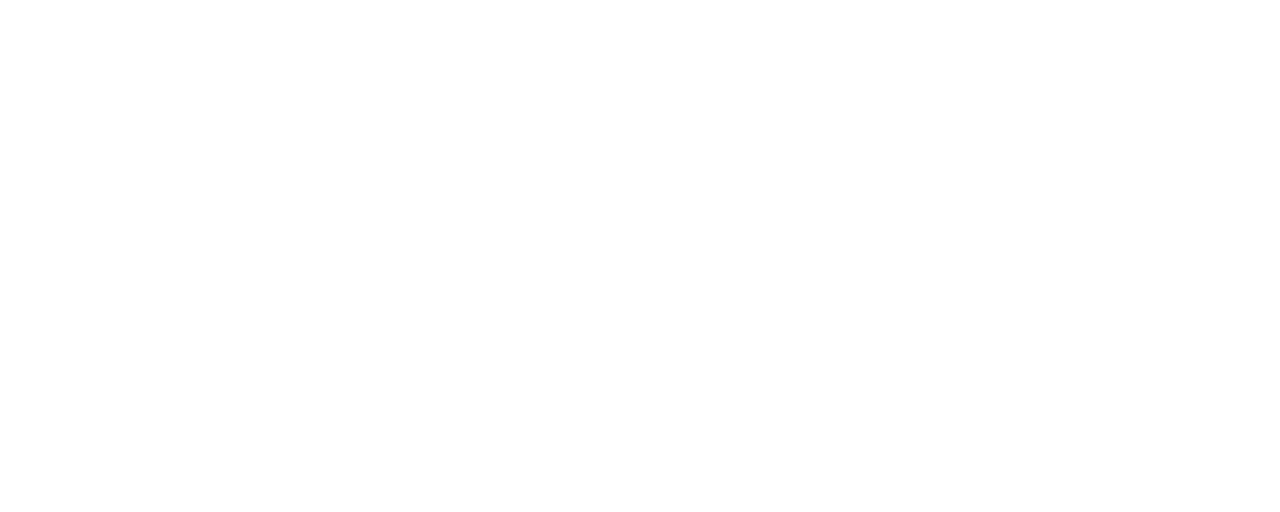
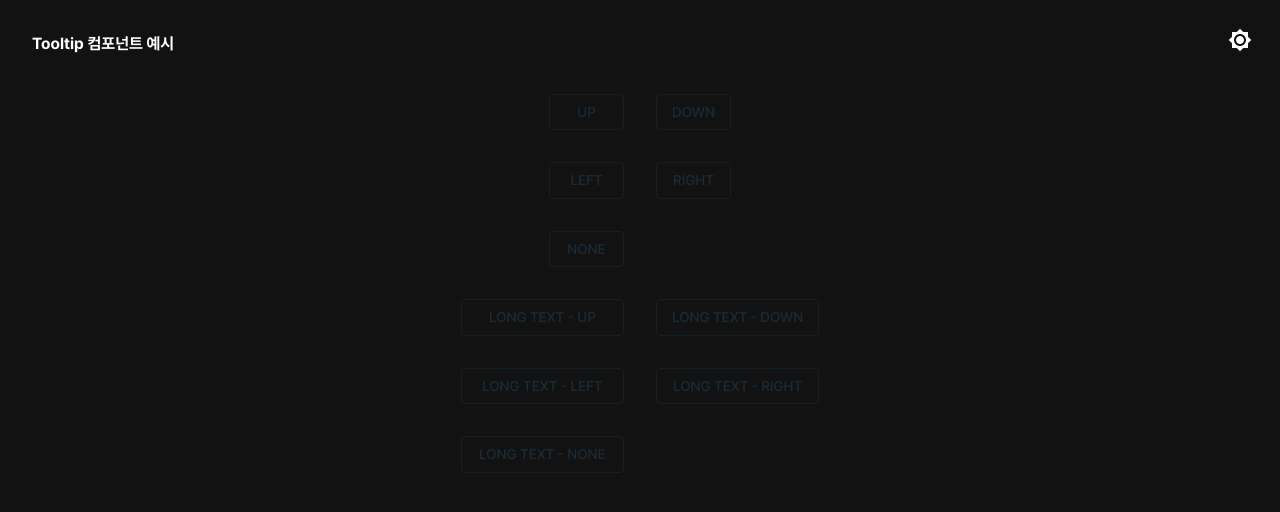
Before and after one commit to npthl2/ai-pr, a React (Vite) app: page /example/tooltip in a window 1280 px wide. Before the commit this address had no page. Shown: the top 512 px of the page. Built offline with nearby package versions, Linux system fonts and the light colour scheme.

Commit message:
Tooltip 컴포넌트, 예제 추가

```diff
--- a/src/App.tsx
+++ b/src/App.tsx
@@ -13,6 +13,7 @@ import RadioExample from '@pages/examples/radio/RadioExample';
 import BoardExample from '@pages/examples/board/BoardExample';
 import LoginExample from '@pages/examples/login/LoginExample';
 import TextFieldExample from '@pages/examples/textField/TextFieldExample';
+import TooltipExample from '@pages/tooltipExample/TooltipExample';
 
 function App() {
   return (
@@ -29,6 +30,7 @@ function App() {
               <Route path='radio' element={<RadioExample />} />
               <Route path='board' element={<BoardExample />} />
               <Route path='textField' element={<TextFieldExample />} />
+              <Route path='tooltip' element={<TooltipExample />} />
             </Route>
             <Route element={<ProtectedRoute />}>
               <Route path='/' element={<BoardExample />} />
--- /dev/null
+++ b/src/components/Tooltip.tsx
@@ -0,0 +1,100 @@
+import {
+  Tooltip as MuiTooltip,
+  TooltipProps as MuiTooltipProps,
+  Typography as MuiTypography,
+} from '@mui/material';
+import { styled } from '@mui/material/styles';
+
+type TooltipDirection = 'none' | 'up' | 'right' | 'down' | 'left';
+
+interface CustomTooltipProps extends Omit<MuiTooltipProps, 'title' | 'arrow'> {
+  title: React.ReactNode | string;
+  direction?: TooltipDirection;
+}
+
+const StyledTooltip = styled(
+  ({ className, ...props }: CustomTooltipProps) => (
+    <MuiTooltip {...props} classes={{ popper: className }} />
+  ),
+  { shouldForwardProp: (prop) => prop !== 'direction' },
+)<{ direction: TooltipDirection }>(({ theme, direction }) => ({
+  [`& .MuiTooltip-tooltip`]: {
+    backgroundColor: theme.palette.primary.main,
+    padding: '8px 16px',
+    borderRadius: '4px',
+    position: 'relative',
+    '&::before': {
+      content: '""',
+      position: 'absolute',
+      width: 0,
+      height: 0,
+      borderStyle: 'solid',
+      borderWidth:
+        direction === 'up'
+          ? '0 6px 6px 6px'
+          : direction === 'down'
+            ? '6px 6px 0 6px'
+            : direction === 'left'
+              ? '6px 6px 6px 0'
+              : direction === 'right'
+                ? '6px 0 6px 6px'
+                : '0',
+      borderColor:
+        direction === 'up'
+          ? `transparent transparent ${theme.palette.primary.main} transparent`
+          : direction === 'down'
+            ? `${theme.palette.primary.main} transparent transparent transparent`
+            : direction === 'left'
+              ? `transparent ${theme.palette.primary.main} transparent transparent`
+              : direction === 'right'
+                ? `transparent transparent transparent ${theme.palette.primary.main}`
+                : 'transparent',
+      ...(direction === 'up' && {
+        top: '-3px',
+        left: '50%',
+      }),
+      ...(direction === 'down' && {
+        bottom: '-9px',
+        left: '50%',
+      }),
+      ...(direction === 'left' && {
+        top: '50%',
+        left: '-3px',
+      }),
+      ...(direction === 'right' && {
+        top: '50%',
+        right: '-9px',
+      }),
+      transform: 'translate(-50%, -50%)',
+    },
+  },
+}));
+
+const StyledTypography = styled(MuiTypography)(({ theme }) => ({
+  fontSize: '12px',
+  fontWeight: 500,
+  lineHeight: '15px',
+  color: theme.palette.primary.contrastText,
+}));
+
+const Tooltip = ({ title, direction = 'none', children, ...props }: CustomTooltipProps) => {
+  const currentPlacement = {
+    up: 'bottom',
+    right: 'left',
+    down: 'top',
+    left: 'right',
+    none: 'bottom',
+  }[direction] as MuiTooltipProps['placement'];
+  return (
+    <StyledTooltip
+      title={<StyledTypography variant='body2'>{title}</StyledTypography>}
+      direction={direction}
+      placement={currentPlacement}
+      {...props}
+    >
+      {children}
+    </StyledTooltip>
+  );
+};
+
+export default Tooltip;
--- /dev/null
+++ b/src/pages/tooltipExample/TooltipExample.styled.tsx
@@ -0,0 +1,16 @@
+import { Box } from '@mui/material';
+import { styled } from '@mui/material/styles';
+
+export const TooltipExampleContainer = styled(Box)(({ theme }) => ({
+  padding: theme.spacing(4),
+  display: 'flex',
+  flexDirection: 'column',
+  gap: theme.spacing(4),
+}));
+
+export const TooltipWrapper = styled(Box)(({ theme }) => ({
+  display: 'grid',
+  gridTemplateColumns: 'repeat(2, 1fr)',
+  gap: theme.spacing(4),
+  margin: 'auto',
+}));
--- /dev/null
+++ b/src/pages/tooltipExample/TooltipExample.tsx
@@ -0,0 +1,77 @@
+import { Button, Typography } from '@mui/material';
+import Tooltip from '@components/Tooltip';
+import {
+  TooltipExampleContainer,
+  TooltipWrapper,
+} from '@pages/tooltipExample/TooltipExample.styled';
+
+const TooltipExample = () => {
+  return (
+    <TooltipExampleContainer>
+      <Typography variant='h4' gutterBottom>
+        Tooltip 컴포넌트 예시
+      </Typography>
+
+      <TooltipWrapper>
+        <Tooltip title='This is a tooltip' direction='up'>
+          <Button variant='outlined'>Up</Button>
+        </Tooltip>
+
+        <Tooltip title='This is a tooltip' direction='down'>
+          <Button variant='outlined'>Down</Button>
+        </Tooltip>
+
+        <Tooltip title='This is a tooltip' direction='left'>
+          <Button variant='outlined'>Left</Button>
+        </Tooltip>
+
+        <Tooltip title='This is a tooltip' direction='right'>
+          <Button variant='outlined'>Right</Button>
+        </Tooltip>
+
+        <Tooltip title='This is a tooltip' direction='none'>
+          <Button variant='outlined'>None</Button>
+        </Tooltip>
+      </TooltipWrapper>
+
+      <TooltipWrapper>
+        <Tooltip
+          title='This is a tooltip with a very long text that spans multiple lines to demonstrate how the tooltip handles long content.'
+          direction='up'
+        >
+          <Button variant='outlined'>Long Text - Up</Button>
+        </Tooltip>
+
+        <Tooltip
+          title='This is a tooltip with a very long text that spans multiple lines to demonstrate how the tooltip handles long content.'
+          direction='down'
+        >
+          <Button variant='outlined'>Long Text - Down</Button>
+        </Tooltip>
+
+        <Tooltip
+          title='This is a tooltip with a very long text that spans multiple lines to demonstrate how the tooltip handles long content.'
+          direction='left'
+        >
+          <Button variant='outlined'>Long Text - Left</Button>
+        </Tooltip>
+
+        <Tooltip
+          title='This is a tooltip with a very long text that spans multiple lines to demonstrate how the tooltip handles long content.'
+          direction='right'
+        >
+          <Button variant='outlined'>Long Text - Right</Button>
+        </Tooltip>
+
+        <Tooltip
+          title='This is a tooltip with a very long text that spans multiple lines to demonstrate how the tooltip handles long content.'
+          direction='none'
+        >
+          <Button variant='outlined'>Long Text - None</Button>
+        </Tooltip>
+      </TooltipWrapper>
+    </TooltipExampleContainer>
+  );
+};
+
+export default TooltipExample;
```
